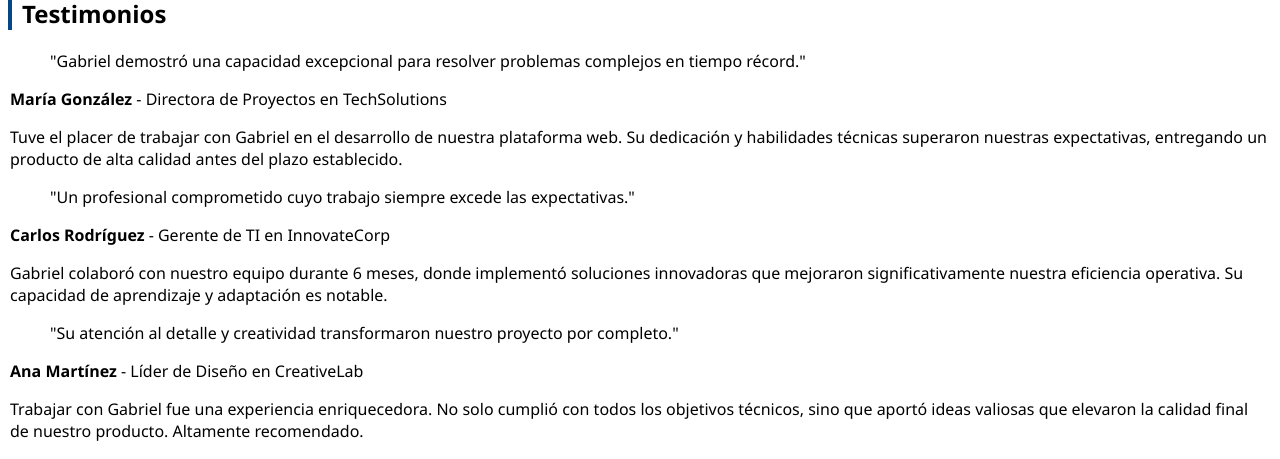
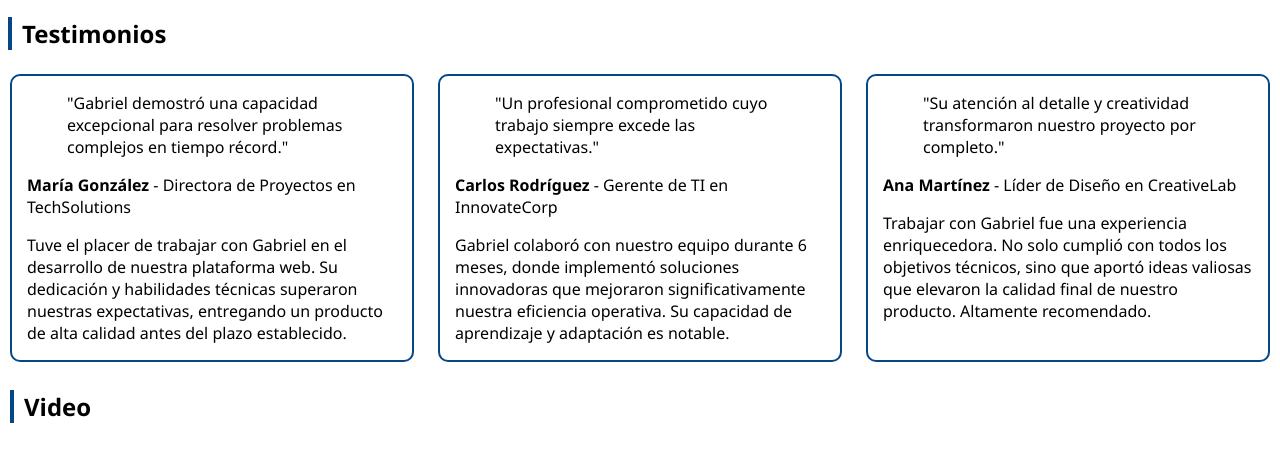
Before and after one commit to gabriel12305/curriculum, a plain HTML site: page index.html in a window 1280 px wide. Shown: the part 1992-2451 px from the top of the page. Drawn offline with Linux system fonts and the light colour scheme; grey boxes are pictures that could not be loaded.

Commit message:
ultimos disenos

```diff
--- a/index.html
+++ b/index.html
@@ -66,7 +66,7 @@
                 </ul>
                 <p class="experiencia_aptitudes">Aptitudes: Analisis de datos, Python, Inteligencia artificial, Investigación Aplicada y Redacción académica</p>
             </article>
-            <li class="titulo_experiencia"><strong>Ayudante de Cátedra</strong></li>
+            <li class="titulo_experiencia"><strong>Ayudante de Cátedra - Estructuras de datos</strong></li>
             <article class="contenedor_ayudante">
                 <p class="difuminado">may. 2025 - sept. 2025 • 5 meses</p>
                 <p>Mis funciones incluyen:</p>
@@ -106,8 +106,8 @@
         <!-- Sección de Testimonios -->
         <article id="testimonios">
             <h2>Testimonios</h2>
-
-            <section class="testimonio">
+            <div class="contenedor_testimonios">
+                <section class="testimonio1">
                     <blockquote>
                         "Gabriel demostró una capacidad excepcional para resolver problemas complejos en tiempo récord."
                     </blockquote>
@@ -115,7 +115,7 @@
                     <p>Tuve el placer de trabajar con Gabriel en el desarrollo de nuestra plataforma web. Su dedicación y habilidades técnicas superaron nuestras expectativas, entregando un producto de alta calidad antes del plazo establecido.</p>
                 </section>
 
-            <section class="testimonio">
+                <section class="testimonio2">
                     <blockquote>
                         "Un profesional comprometido cuyo trabajo siempre excede las expectativas."
                     </blockquote>
@@ -123,18 +123,19 @@
                     <p>Gabriel colaboró con nuestro equipo durante 6 meses, donde implementó soluciones innovadoras que mejoraron significativamente nuestra eficiencia operativa. Su capacidad de aprendizaje y adaptación es notable.</p>
                 </section>
 
-            <section class="testimonio">
+                <section class="testimonio3">
                     <blockquote>
                         "Su atención al detalle y creatividad transformaron nuestro proyecto por completo."
                     </blockquote>
                     <p><strong>Ana Martínez</strong> - Líder de Diseño en CreativeLab</p>
                     <p>Trabajar con Gabriel fue una experiencia enriquecedora. No solo cumplió con todos los objetivos técnicos, sino que aportó ideas valiosas que elevaron la calidad final de nuestro producto. Altamente recomendado.</p>
                 </section>
+            </div>
         </article>
         <section id="video">
             <h2>Video</h2>
             <div class="contenedor-video">
-                <iframe width="560" height="315" src="https://www.youtube.com/embed/dFhXYlMeTSA?si=MjJc4i4gGKEwedYL" title="YouTube video player" frameborder="0" allow="accelerometer; autoplay; clipboard-write; encrypted-media; gyroscope; picture-in-picture; web-share" referrerpolicy="strict-origin-when-cross-origin" allowfullscreen></iframe>
+                <iframe width="560" height="315" src="https://www.youtube.com/embed/MZD0z4mK4oY?si=LgWULxCLo1x9ExDO" title="YouTube video player" frameborder="0" allow="accelerometer; autoplay; clipboard-write; encrypted-media; gyroscope; picture-in-picture; web-share" referrerpolicy="strict-origin-when-cross-origin" allowfullscreen></iframe>
             </div>
 
         </section>
--- a/stylesheets/style.css
+++ b/stylesheets/style.css
@@ -63,7 +63,7 @@ nav a{
 
 #sobreMi img{
     width: 60%;
-    flex: 0 0 30%;
+    flex: 0 0 70%;
 }
 
 .contenedor_sobreMi{
@@ -71,7 +71,7 @@ nav a{
 }
 
 .contenedor_foto_espol{
-    padding: 5px 23%;
+    padding: 5px 19%;
 }
 
 section {
@@ -159,9 +159,40 @@ footer li{
 }
 
 #proyectos a {
-  color: #0ea5e9; /* Azul celeste elegante */
+  color: #0ea5e9;
   text-decoration: none;
   transition: color 0.3s ease;
+}
+
+.contenedor_testimonios{
+    display: grid;
+    grid-template-columns: repeat(3,1fr);
+    grid-template-rows: 1fr;
+    gap: 20px;
+}
+
+.testimonio1{
+    border: 2px solid #054687;
+    border-radius: 10px;
+    grid-column: 1/2;
+    grid-row: 1/2;
+    padding: 0 15px;
+}
+
+.testimonio2{
+    border: 2px solid #054687;
+    border-radius: 10px;
+    grid-column: 2/3;
+    grid-row: 1/2;
+    padding: 0 15px;
+}
+
+.testimonio3{
+    border: 2px solid #054687;
+    border-radius: 10px;
+    grid-column: 3/4;
+    grid-row: 1/2;
+    padding: 0 15px;
 }
 
 #proyectos a:hover {
```
Lines whose indentation alone changed are shown as unchanged.
